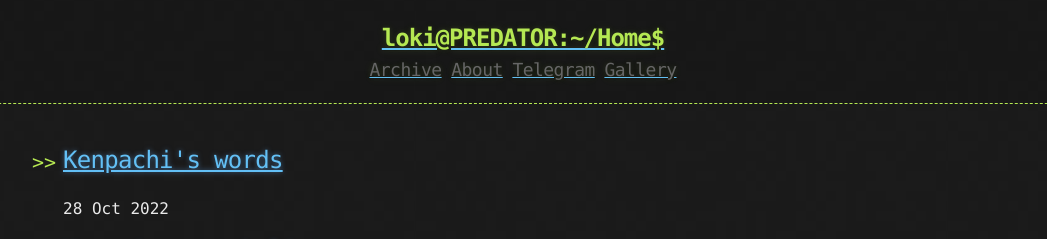
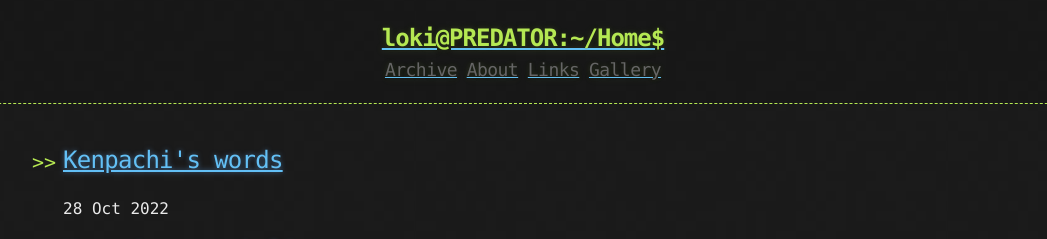
Before and after one commit to imlokisenpai/imlokisenpai.github.io, a Jekyll site: the page built from index.html, in a window 1280 px wide. Shown: the top 239 px of the page, without its empty margins (117-1164 px from the left). Built offline with Jekyll 4.4.1, drawn with Linux system fonts in a browser that asks for light colours; the list of posts is cut into pages by our own code.

Commit message:
Update links.html

```diff
--- a/_includes/links.html
+++ b/_includes/links.html
@@ -1,4 +1,4 @@
 <a href="{{ "/archive" | prepend: site.baseurl | replace: '//', '/' }}"><h2 class="header-link">Archive</h2></a>
 <a href="{{ "/about" | prepend: site.baseurl | replace: '//', '/' }}"><h2 class="header-link">About</h2></a>
-<a href="https://t.me/imlokisenpai"><h2 class="header-link">Telegram</h2></a>
+<a href="https://linktr.ee/loki_senpai"><h2 class="header-link">Links</h2></a>
 <a href="https://imlokisenpai.github.io/gallery"><h2 class="header-link">Gallery</h2></a>
```
